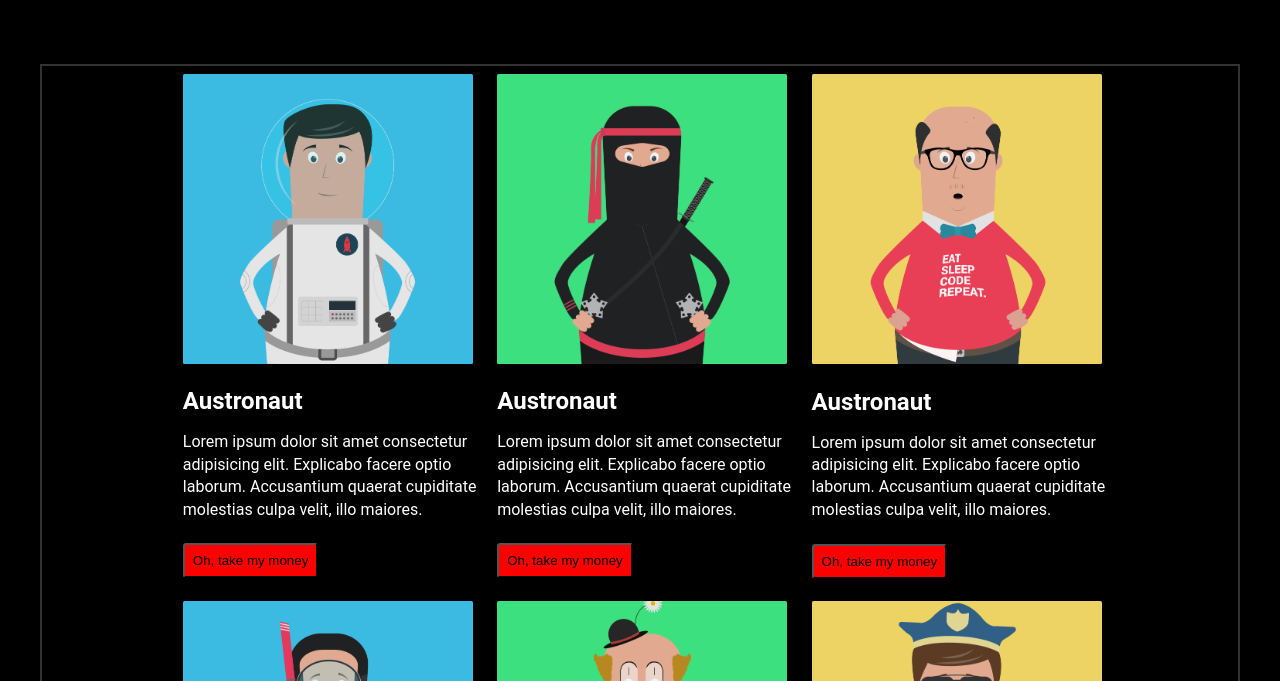
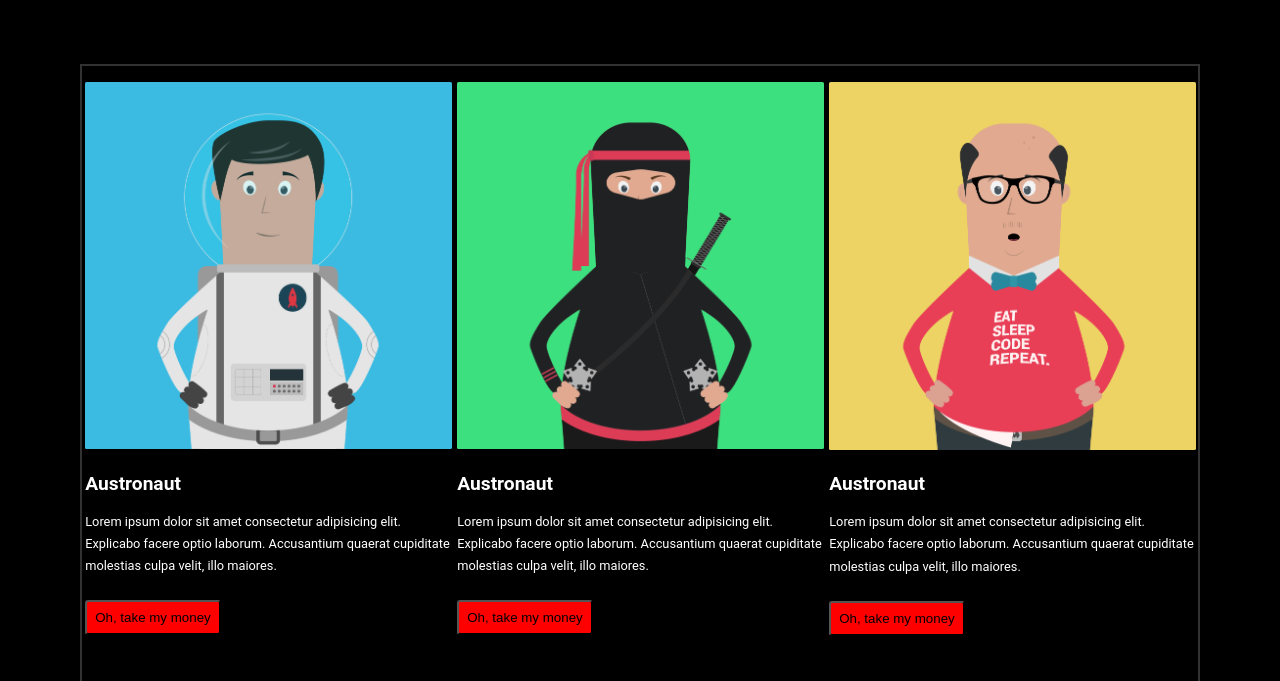
Before and after one commit to Abdiqani-hashi/Hashi_ps, a plain HTML site: page poster-shop/index.html in a window 1280 px wide. Shown: the part 500-1181 px from the top of the page. Drawn offline with Linux system fonts and the light colour scheme.

Commit message:
flex-grow,set to 1 to make sure the images fit flex container.

```diff
--- a/poster-shop/cards.css
+++ b/poster-shop/cards.css
@@ -1,6 +1,6 @@
 .main{
     width: 100%;
-    max-width: 75rem;
+    max-width: 70rem;
     margin: 0 auto;
     border: 2px solid rgb(50, 50, 50);
 }
@@ -10,22 +10,29 @@
     flex-wrap: wrap;
     justify-content: center;
 
+
+
+
 }
 
 
 .card{
     width: 300px;
-    margin-top: 0.5rem;
-    margin-bottom: 0.9rem;
-    margin-left: 0.9rem;
+    margin-top: 1rem;
+    margin-bottom: 2rem;
+    margin-right: 0.1rem;
+    margin-left: 0.2rem;
+    flex-grow: 1;
+
 
 
 }
 
 .card figure img{
-    width: 290px;
+    width: 100%;
     margin-bottom: 1.2rem;
     border-radius:0.1rem;
+
 }
 .card h2{
     margin-bottom: 1rem;
--- a/poster-shop/global.css
+++ b/poster-shop/global.css
@@ -7,4 +7,5 @@
 body{
     background-color: black;
     color: #ffff;
+    font-size: 0.8rem;
 }
```
